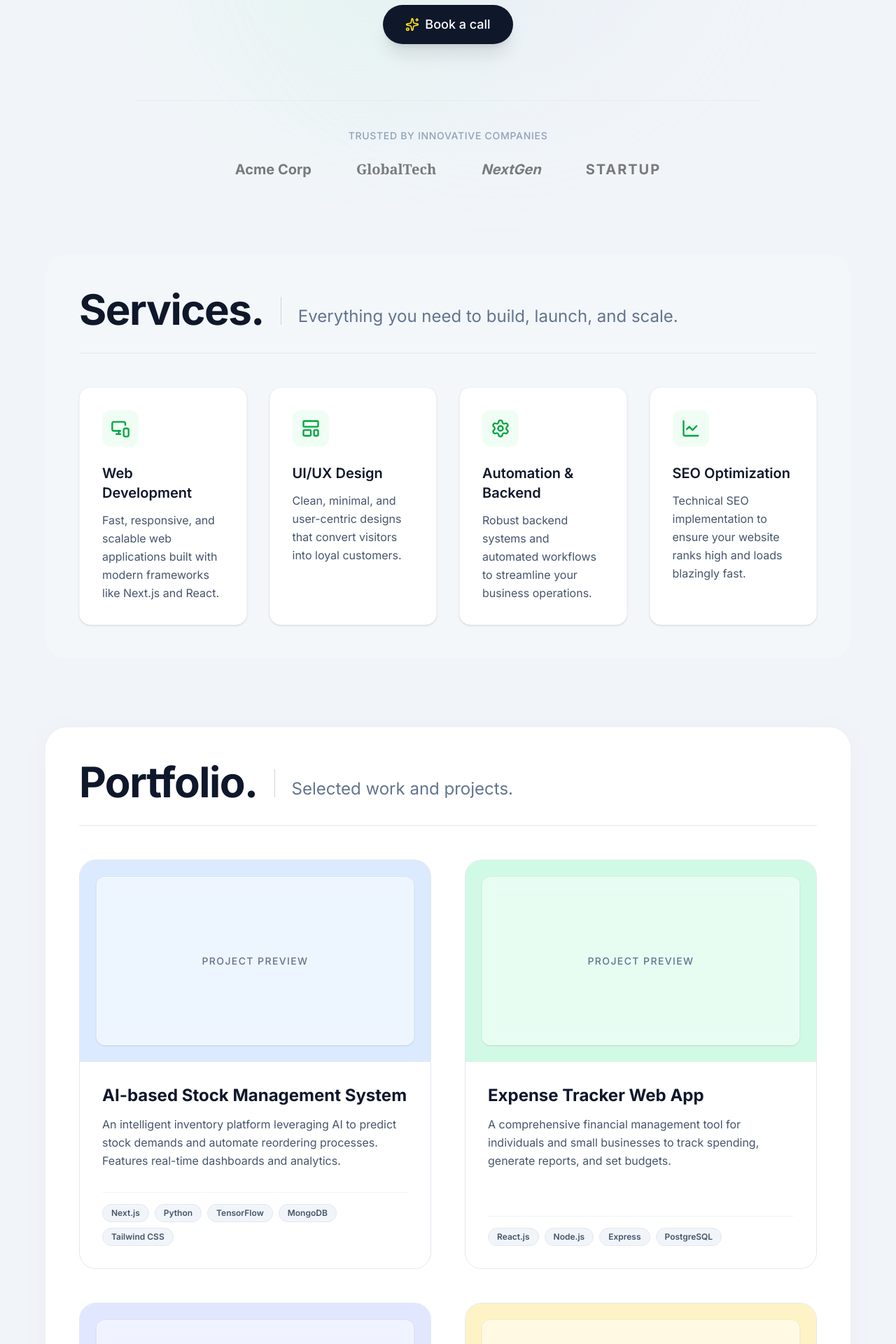
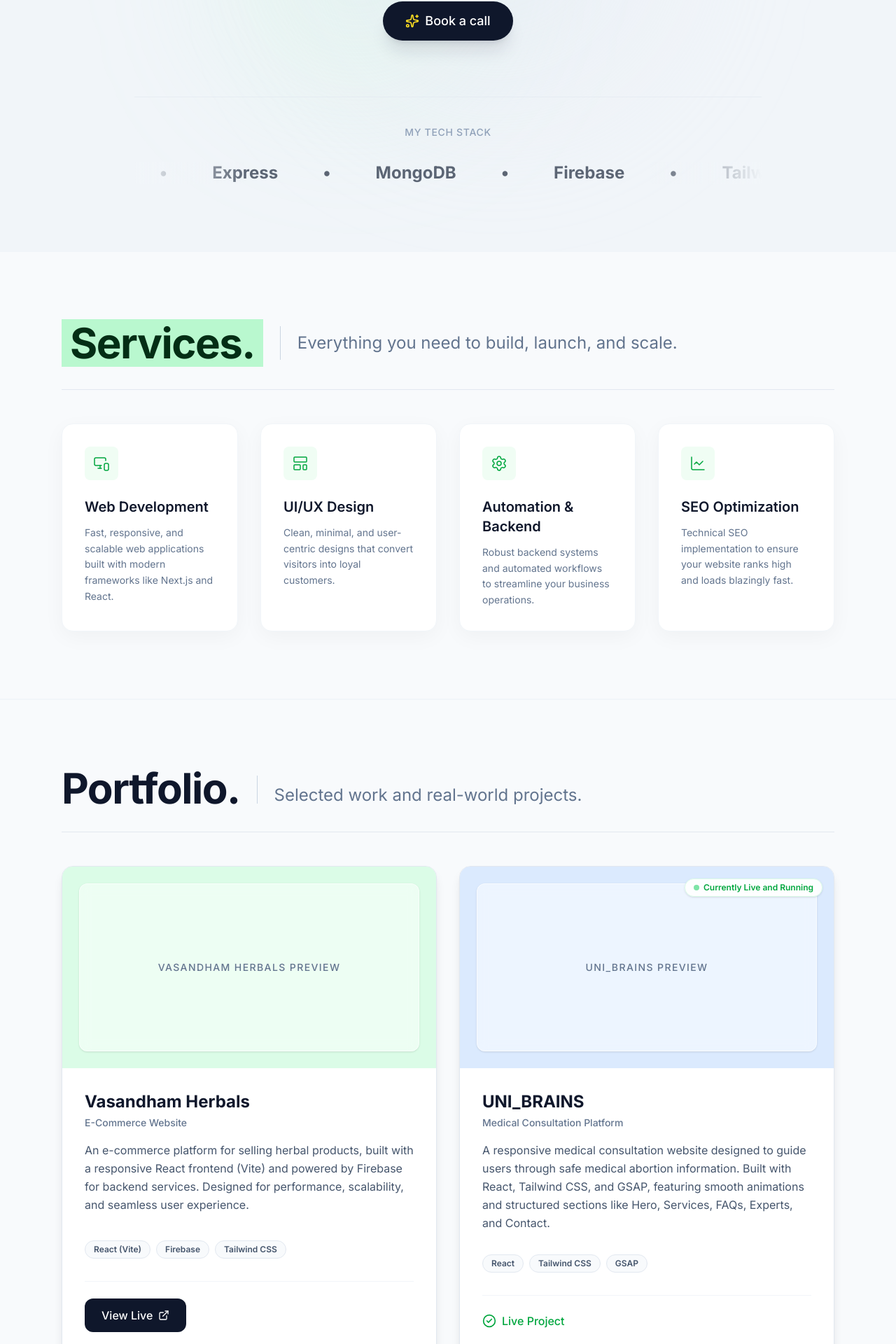
Before and after one commit to TamilselvanRaman/freelancingPortfolio, a Next.js app: page / in a window 1280 px wide. Shown: the part 445-2365 px from the top of the page at 70% size. Built offline with nearby package versions, Linux system fonts and the light colour scheme.

Commit message:
Refactor services, portfolio, hero and container for premium SaaS design

```diff
--- a/src/components/SectionContainer.tsx
+++ b/src/components/SectionContainer.tsx
@@ -1,5 +1,6 @@
 import * as React from "react";
 import { cn } from "@/lib/utils";
+import { motion } from "framer-motion";
 
 interface SectionContainerProps extends React.HTMLAttributes<HTMLElement> {
   children: React.ReactNode;
@@ -19,24 +20,26 @@ export default function SectionContainer({
     <section
       id={id}
       className={cn(
-        "py-8 md:py-12 scroll-mt-20 px-4 sm:px-6",
+        "py-16 md:py-24 scroll-mt-0",
+        {
+          "bg-white": bg === "white",
+          "bg-slate-50 border-y border-slate-100": bg === "slate",
+          "bg-slate-900 text-white": bg === "dark",
+          "": bg === "transparent"
+        },
         className
       )}
       {...props}
     >
-      <div
-        className={cn(
-          "mx-auto max-w-6xl", // slightly smaller max-w so the cards aren't too huge
-          {
-            "bg-white rounded-[2rem] border border-slate-200/60 shadow-[0_4px_40px_rgba(0,0,0,0.03)] p-6 md:p-12": bg === "white",
-            "bg-slate-50/50 rounded-[2rem] border border-slate-100 p-6 md:p-12": bg === "slate",
-            "bg-slate-900 text-white rounded-[2rem] border border-slate-800 shadow-2xl p-6 md:p-12": bg === "dark",
-            "": bg === "transparent"
-          }
-        )}
+      <motion.div
+        initial={{ opacity: 0, y: 30 }}
+        whileInView={{ opacity: 1, y: 0 }}
+        viewport={{ once: true, margin: "-100px" }}
+        transition={{ duration: 0.7, ease: [0.22, 1, 0.36, 1] }}
+        className="mx-auto max-w-6xl px-4 sm:px-6"
       >
         {children}
-      </div>
+      </motion.div>
     </section>
   );
 }
--- a/src/components/sections/Hero.tsx
+++ b/src/components/sections/Hero.tsx
@@ -33,8 +33,8 @@ export default function Hero() {
             Available for new projects
           </motion.div>
 
-          <h1 className="text-5xl md:text-7xl lg:text-[5.5rem] font-bold tracking-tighter text-slate-900 leading-[1.1] mb-6">
-            We build websites that{" "}
+          <h1 className="text-4xl md:text-6xl lg:text-[4.5rem] font-bold tracking-tighter text-slate-900 leading-[1.1] mb-6">
+            We build websites that <br className="hidden md:block" />
             <span className="relative inline-block">
               <span className="relative z-10 text-green-600">grow your business</span>
               <svg className="absolute -bottom-2 left-0 w-full h-3 md:h-4 text-green-300/60 -z-10" viewBox="0 0 200 9" fill="none" xmlns="http://www.w3.org/2000/svg" preserveAspectRatio="none">
@@ -47,7 +47,7 @@ export default function Hero() {
             initial={{ opacity: 0 }}
             animate={{ opacity: 1 }}
             transition={{ delay: 0.3, duration: 0.7 }}
-            className="text-lg md:text-xl text-slate-600 mb-10 max-w-2xl mx-auto leading-relaxed"
+            className="text-base md:text-lg text-slate-600 mb-10 max-w-2xl mx-auto leading-relaxed"
           >
             I&apos;m Tamil Selvan, a full-stack developer turning complex problems into elegant, high-performing digital solutions.
           </motion.p>
@@ -67,20 +67,52 @@ export default function Hero() {
           </motion.div>
         </motion.div>
 
-        {/* Trusted By Logos (Mockup for design) */}
+        {/* Tech Stack Marquee */}
         <motion.div
           initial={{ opacity: 0 }}
           animate={{ opacity: 1 }}
           transition={{ delay: 0.8, duration: 1 }}
-          className="mt-20 pt-10 border-t border-slate-200/60 w-full"
+          className="mt-20 pt-10 border-t border-slate-200/60 w-full overflow-hidden flex flex-col items-center"
         >
-          <p className="text-sm font-medium text-slate-400 mb-6 uppercase tracking-wider">Trusted by innovative companies</p>
-          <div className="flex flex-wrap justify-center gap-8 md:gap-16 items-center opacity-60 grayscale">
-            {/* Replace with actual logos, these are placeholders */}
-            <div className="text-xl font-bold font-sans text-slate-800">Acme Corp</div>
-            <div className="text-xl font-bold font-serif text-slate-800">GlobalTech</div>
-            <div className="text-xl font-bold italic text-slate-800">NextGen</div>
-            <div className="text-xl font-bold tracking-widest text-slate-800">STARTUP</div>
+          <p className="text-sm font-medium text-slate-400 mb-8 uppercase tracking-wider">My Tech Stack</p>
+
+          <div className="w-full relative flex overflow-hidden mask-image:linear-gradient(to_right,transparent,black_10%,black_90%,transparent)]">
+            <div className="absolute inset-y-0 left-0 w-20 md:w-40 bg-gradient-to-r from-[var(--background)] to-transparent z-10" />
+            <div className="absolute inset-y-0 right-0 w-20 md:w-40 bg-gradient-to-l from-[var(--background)] to-transparent z-10" />
+
+            <motion.div
+              animate={{ x: ["0%", "-50%"] }}
+              transition={{ repeat: Infinity, ease: "linear", duration: 30 }}
+              className="flex whitespace-nowrap gap-8 md:gap-16 items-center opacity-70"
+            >
+              {[...Array(2)].map((_, i) => (
+                <div key={i} className="flex gap-8 md:gap-16 items-center">
+                  <span className="text-xl md:text-2xl font-bold font-sans text-slate-800">React</span>
+                  <span className="text-xl md:text-2xl font-bold font-sans text-slate-800">•</span>
+                  <span className="text-xl md:text-2xl font-bold font-sans text-slate-800">Next.js</span>
+                  <span className="text-xl md:text-2xl font-bold font-sans text-slate-800">•</span>
+                  <span className="text-xl md:text-2xl font-bold font-sans text-slate-800">Node.js</span>
+                  <span className="text-xl md:text-2xl font-bold font-sans text-slate-800">•</span>
+                  <span className="text-xl md:text-2xl font-bold font-sans text-slate-800">Express</span>
+                  <span className="text-xl md:text-2xl font-bold font-sans text-slate-800">•</span>
+                  <span className="text-xl md:text-2xl font-bold font-sans text-slate-800">MongoDB</span>
+                  <span className="text-xl md:text-2xl font-bold font-sans text-slate-800">•</span>
+                  <span className="text-xl md:text-2xl font-bold font-sans text-slate-800">Firebase</span>
+                  <span className="text-xl md:text-2xl font-bold font-sans text-slate-800">•</span>
+                  <span className="text-xl md:text-2xl font-bold font-sans text-slate-800">Tailwind</span>
+                  <span className="text-xl md:text-2xl font-bold font-sans text-slate-800">•</span>
+                  <span className="text-xl md:text-2xl font-bold font-sans text-slate-800">GSAP</span>
+                  <span className="text-xl md:text-2xl font-bold font-sans text-slate-800">•</span>
+                  <span className="text-xl md:text-2xl font-bold font-sans text-slate-800">SQL</span>
+                  <span className="text-xl md:text-2xl font-bold font-sans text-slate-800">•</span>
+                  <span className="text-xl md:text-2xl font-bold font-sans text-slate-800">Git</span>
+                  <span className="text-xl md:text-2xl font-bold font-sans text-slate-800">•</span>
+                  <span className="text-xl md:text-2xl font-bold font-sans text-slate-800">Vercel</span>
+                  {/* Additional separator at the end of the array to connect perfectly with the next iteration */}
+                  <span className="text-xl md:text-2xl font-bold font-sans text-slate-800">•</span>
+                </div>
+              ))}
+            </motion.div>
           </div>
         </motion.div>
       </div>
--- a/src/components/sections/Portfolio.tsx
+++ b/src/components/sections/Portfolio.tsx
@@ -1,32 +1,26 @@
 "use client";
 
 import { motion, Variants } from "framer-motion";
+import { ExternalLink, CheckCircle2 } from "lucide-react";
 import SectionContainer from "../SectionContainer";
 
 const projects = [
   {
-    title: "AI-based Stock Management System",
-    description: "An intelligent inventory platform leveraging AI to predict stock demands and automate reordering processes. Features real-time dashboards and analytics.",
-    tech: ["Next.js", "Python", "TensorFlow", "MongoDB", "Tailwind CSS"],
-    imageColor: "bg-blue-100", // Placeholder for actual image
+    title: "Vasandham Herbals",
+    subtitle: "E-Commerce Website",
+    description: "An e-commerce platform for selling herbal products, built with a responsive React frontend (Vite) and powered by Firebase for backend services. Designed for performance, scalability, and seamless user experience.",
+    tech: ["React (Vite)", "Firebase", "Tailwind CSS"],
+    imageColor: "bg-green-100",
+    url: "https://vasandhamherbals.com",
+    hasViewLiveBtn: true,
   },
   {
-    title: "Expense Tracker Web App",
-    description: "A comprehensive financial management tool for individuals and small businesses to track spending, generate reports, and set budgets.",
-    tech: ["React.js", "Node.js", "Express", "PostgreSQL"],
-    imageColor: "bg-emerald-100",
-  },
-  {
-    title: "Cargo Management System",
-    description: "End-to-end logistics platform for tracking shipments, managing fleets, and optimizing delivery routes globally.",
-    tech: ["Next.js", "TypeScript", "Prisma", "AWS", "Google Maps API"],
-    imageColor: "bg-indigo-100",
-  },
-  {
-    title: "Online College Admission System",
-    description: "A secure, scalable portal for students to apply to courses, upload documents, and track admission status in real-time.",
-    tech: ["React.js", "Firebase", "Tailwind CSS", "Stripe"],
-    imageColor: "bg-amber-100",
+    title: "UNI_BRAINS",
+    subtitle: "Medical Consultation Platform",
+    description: "A responsive medical consultation website designed to guide users through safe medical abortion information. Built with React, Tailwind CSS, and GSAP, featuring smooth animations and structured sections like Hero, Services, FAQs, Experts, and Contact.",
+    tech: ["React", "Tailwind CSS", "GSAP"],
+    imageColor: "bg-blue-100",
+    status: "Currently Live and Running",
   },
 ];
 
@@ -34,22 +28,22 @@ const containerVariants: Variants = {
   hidden: { opacity: 0 },
   visible: {
     opacity: 1,
-    transition: { staggerChildren: 0.1 },
+    transition: { staggerChildren: 0.15 },
   },
 };
 
 const itemVariants: Variants = {
-  hidden: { opacity: 0, y: 30 },
+  hidden: { opacity: 0, y: 40 },
   visible: {
     opacity: 1,
     y: 0,
-    transition: { duration: 0.5, ease: "easeOut" }
+    transition: { duration: 0.6, ease: [0.22, 1, 0.36, 1] }
   },
 };
 
 export default function Portfolio() {
   return (
-    <SectionContainer id="portfolio" bg="white">
+    <SectionContainer id="portfolio" bg="slate">
       {/* Header Row */}
       <div className="flex flex-col md:flex-row md:items-end gap-4 mb-8">
         <motion.h2
@@ -75,7 +69,7 @@ export default function Portfolio() {
           transition={{ duration: 0.5, delay: 0.1 }}
           className="text-xl md:text-2xl text-slate-500 mb-1"
         >
-          Selected work and projects.
+          Selected work and real-world projects.
         </motion.p>
       </div>
 
@@ -86,40 +80,74 @@ export default function Portfolio() {
         initial="hidden"
         whileInView="visible"
         viewport={{ once: true, margin: "-100px" }}
-        className="grid grid-cols-1 md:grid-cols-2 gap-8 md:gap-12"
+        className="grid grid-cols-1 md:grid-cols-2 gap-6 md:gap-8"
       >
         {projects.map((project, index) => (
           <motion.div
             key={index}
             variants={itemVariants}
-            className="group flex flex-col bg-slate-50 rounded-3xl overflow-hidden border border-slate-200 hover:border-green-300 hover:shadow-xl hover:shadow-green-100 transition-all duration-300"
+            className="group flex flex-col bg-white rounded-2xl overflow-hidden border border-slate-200 shadow-lg hover:shadow-xl hover:-translate-y-1 transition-all duration-300"
           >
             {/* Image Container */}
-            <div className={`relative w-full h-64 md:h-72 overflow-hidden ${project.imageColor} flex items-center justify-center p-6`}>
-              <div className="w-full h-full bg-white/50 backdrop-blur-sm rounded-xl border border-white/60 shadow-sm flex items-center justify-center transform group-hover:scale-[1.02] transition-transform duration-500">
-                <span className="text-slate-500 font-medium tracking-widest uppercase text-sm">Project Preview</span>
+            <div className={`relative w-full h-56 sm:h-64 md:h-72 overflow-hidden ${project.imageColor} flex items-center justify-center p-6`}>
+              <div className="absolute inset-0 bg-gradient-to-t from-black/5 to-transparent opacity-0 group-hover:opacity-100 transition-opacity duration-300 z-10" />
+              <div className="w-full h-full bg-white/50 backdrop-blur-sm rounded-xl border border-white/60 shadow-sm flex items-center justify-center transform group-hover:scale-105 transition-transform duration-500 z-0">
+                <span className="text-slate-500 font-medium tracking-widest uppercase text-sm">{project.title} Preview</span>
               </div>
+
+              {project.status && (
+                <div className="absolute top-4 right-4 z-20">
+                  <span className="inline-flex items-center gap-1.5 px-3 py-1 bg-white/90 backdrop-blur shadow-sm rounded-full text-xs font-semibold text-green-600 border border-green-100">
+                    <span className="w-2 h-2 rounded-full bg-green-500 animate-pulse" />
+                    {project.status}
+                  </span>
+                </div>
+              )}
             </div>
 
             {/* Content */}
-            <div className="p-8 flex flex-col flex-1 bg-white">
-              <h3 className="text-2xl font-bold text-slate-900 mb-3 group-hover:text-green-600 transition-colors">
-                {project.title}
-              </h3>
-              <p className="text-slate-600 leading-relaxed mb-8 flex-1">
+            <div className="p-6 md:p-8 flex flex-col flex-1">
+              <div className="mb-4">
+                <h3 className="text-2xl font-bold text-slate-900 group-hover:text-green-600 transition-colors">
+                  {project.title}
+                </h3>
+                <p className="text-slate-500 text-sm font-medium mt-1">{project.subtitle}</p>
+              </div>
+
+              <p className="text-slate-600 leading-relaxed mb-8 flex-1 text-sm md:text-base">
                 {project.description}
               </p>
 
               {/* Tech Stack Tags */}
-              <div className="flex flex-wrap gap-2 mt-auto pt-4 border-t border-slate-100">
+              <div className="flex flex-wrap gap-2 mb-8">
                 {project.tech.map((tech, i) => (
                   <span
                     key={i}
-                    className="px-3 py-1 bg-slate-100 border border-slate-200 text-slate-600 text-xs font-semibold rounded-full"
+                    className="px-3 py-1 bg-slate-50 border border-slate-200 text-slate-600 text-xs font-semibold rounded-full"
                   >
                     {tech}
                   </span>
                 ))}
+              </div>
+
+              {/* Action */}
+              <div className="mt-auto border-t border-slate-100 pt-6">
+                {project.hasViewLiveBtn ? (
+                  <a
+                    href={project.url}
+                    target="_blank"
+                    rel="noopener noreferrer"
+                    className="inline-flex items-center justify-center w-full md:w-auto px-6 py-3 bg-slate-900 text-white rounded-xl font-medium hover:bg-green-600 transition-colors duration-300 gap-2 group/btn"
+                  >
+                    View Live
+                    <ExternalLink className="w-4 h-4 group-hover/btn:translate-x-1 group-hover/btn:-translate-y-1 transition-transform" />
+                  </a>
+                ) : (
+                  <div className="inline-flex items-center gap-2 text-green-600 font-medium">
+                    <CheckCircle2 className="w-5 h-5" />
+                    <span>Live Project</span>
+                  </div>
+                )}
               </div>
             </div>
           </motion.div>
--- a/src/components/sections/Services.tsx
+++ b/src/components/sections/Services.tsx
@@ -50,29 +50,29 @@ export default function Services() {
   return (
     <SectionContainer id="services" bg="slate">
       {/* Header Row */}
-      <div className="flex flex-col md:flex-row md:items-end gap-4 mb-8">
+      <div className="flex flex-col md:flex-row md:items-center gap-6 mb-8">
         <motion.h2
           initial={{ opacity: 0, x: -20 }}
           whileInView={{ opacity: 1, x: 0 }}
           viewport={{ once: true, margin: "-100px" }}
           transition={{ duration: 0.5 }}
-          className="text-4xl md:text-5xl lg:text-6xl font-bold text-slate-900 tracking-tight"
+          className="text-4xl md:text-5xl lg:text-6xl font-bold tracking-tight"
         >
-          Services.
+          <span className="bg-green-200 text-green-950 px-3 py-1 inline-block">Services.</span>
         </motion.h2>
         <motion.div
           initial={{ opacity: 0 }}
           whileInView={{ opacity: 1 }}
           viewport={{ once: true }}
           transition={{ delay: 0.2 }}
-          className="hidden md:block w-px h-10 bg-slate-300 mx-2 mb-2"
+          className="hidden md:block w-px h-12 bg-slate-300"
         />
         <motion.p
           initial={{ opacity: 0, x: 20 }}
           whileInView={{ opacity: 1, x: 0 }}
           viewport={{ once: true, margin: "-100px" }}
           transition={{ duration: 0.5, delay: 0.1 }}
-          className="text-xl md:text-2xl text-slate-500 mb-1"
+          className="text-xl md:text-2xl text-slate-500"
         >
           Everything you need to build, launch, and scale.
         </motion.p>
@@ -91,14 +91,14 @@ export default function Services() {
           <motion.div
             key={index}
             variants={itemVariants}
-            whileHover={{ y: -8, scale: 1.02 }}
-            className="bg-white p-8 rounded-2xl shadow-sm hover:shadow-xl hover:shadow-green-900/5 transition-all duration-300 border border-slate-100 flex flex-col items-start"
+            whileHover={{ y: -6 }}
+            className="bg-white p-8 rounded-2xl shadow-[0_8px_30px_rgb(0,0,0,0.04)] hover:shadow-[0_20px_40px_-15px_rgba(0,0,0,0.1)] transition-all duration-300 border border-slate-100 flex flex-col h-full"
           >
-            <div className="p-3 bg-green-50 rounded-xl text-green-600 mb-6">
-              <service.icon className="h-7 w-7" />
+            <div className="w-12 h-12 flex items-center justify-center bg-green-50 rounded-lg text-green-600 mb-6">
+              <service.icon className="h-6 w-6" strokeWidth={1.5} />
             </div>
             <h3 className="text-xl font-semibold text-slate-900 mb-3">{service.title}</h3>
-            <p className="text-slate-600 leading-relaxed text-sm md:text-base">
+            <p className="text-slate-500 leading-relaxed text-sm">
               {service.description}
             </p>
           </motion.div>
```
